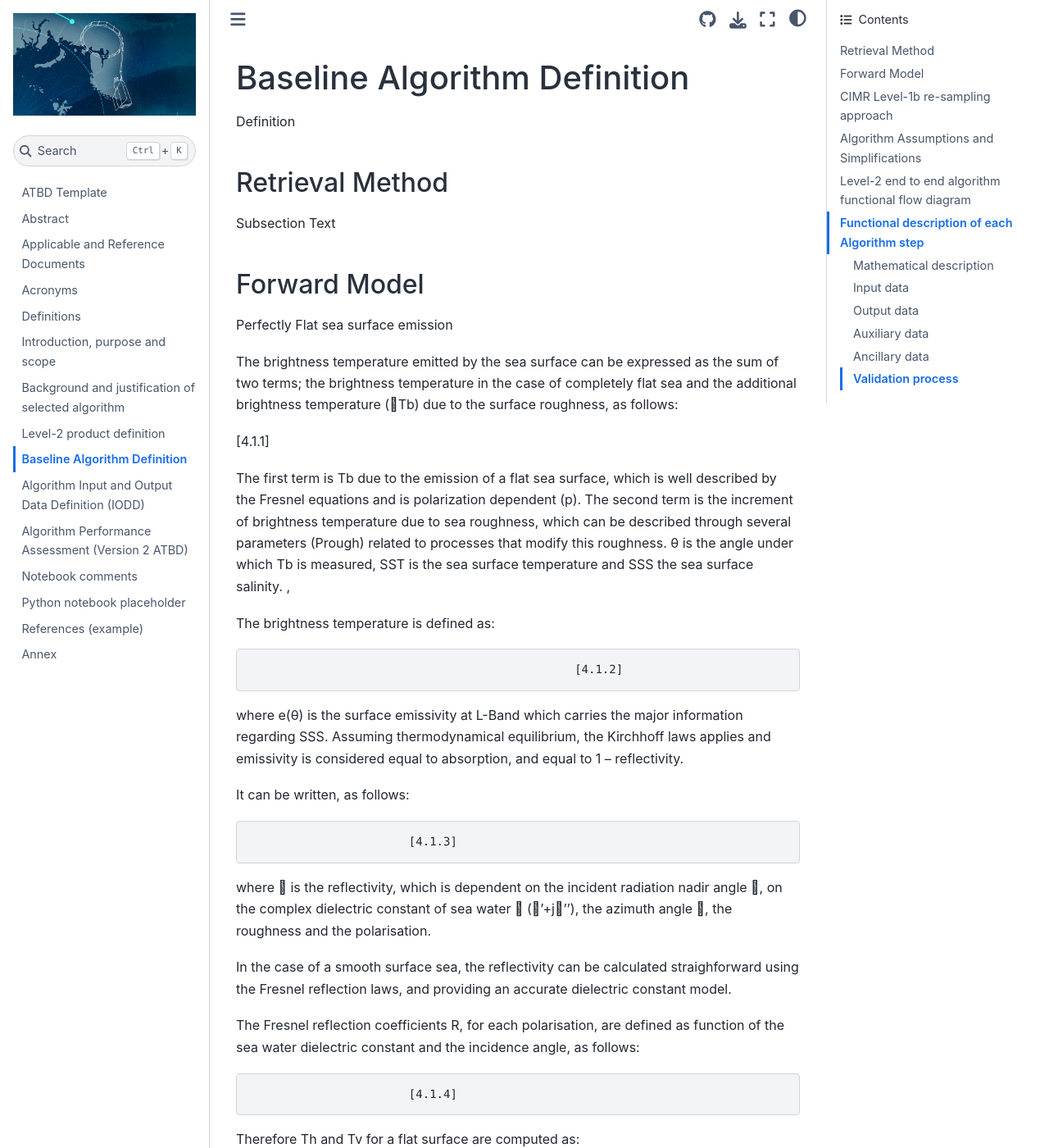
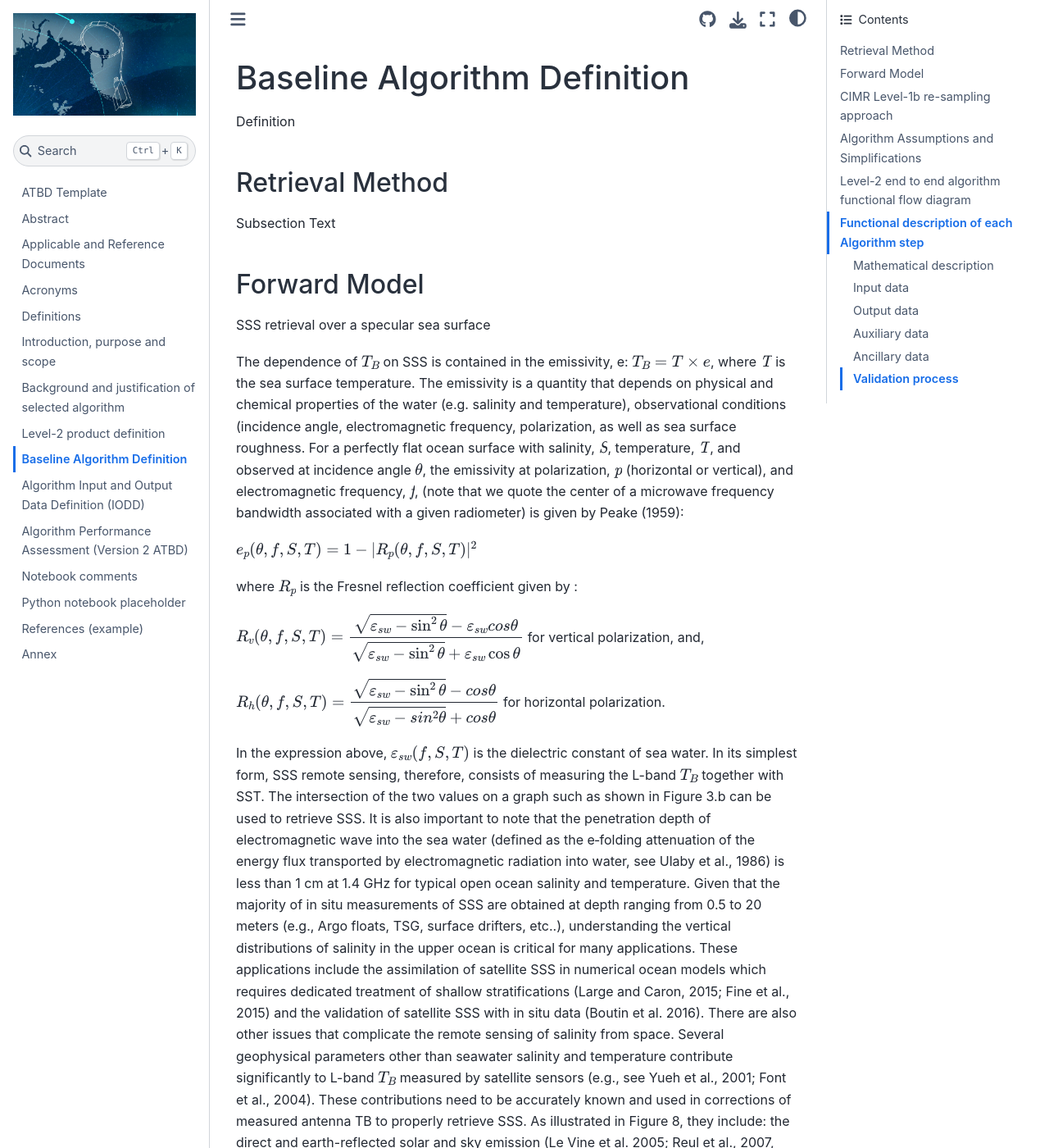
Before and after one commit to CIMR-Algos/L2SSS, a Jupyter Book: the page built from book/baseline_algorithm_definition.md, in a window 1280 px wide and 1400 px high. Shown: the whole window at 82% size. Built offline with Jupyter Book 1.0.4 settings and Sphinx 7.4.7 and the Sphinx Book theme 1.1.4, drawn with Linux system fonts in a browser that asks for light colours; some of the changed text lies outside the part shown.

Commit message:
Update baseline_algorithm_definition.md

```diff
--- a/book/baseline_algorithm_definition.md
+++ b/book/baseline_algorithm_definition.md
@@ -9,99 +9,28 @@ Subsection Text
 
 ### Forward Model
 
-Perfectly Flat sea surface emission
+SSS retrieval over a specular sea surface
 
-The brightness temperature emitted by the sea surface can be expressed as the sum of two terms; the brightness temperature in the case of completely flat sea and the additional brightness temperature (Tb) due to the surface roughness, as follows:
+The dependence of $T_{B}$ on SSS is contained in the emissivity, e: $T_{B} = T \times e$, where $\it{T}$ is the sea surface temperature. The emissivity is a quantity that depends on physical and chemical properties of the water (e.g. salinity and temperature), observational conditions (incidence angle, electromagnetic frequency, polarization, as well as sea surface roughness. For a perfectly flat ocean surface with salinity, $\it{S}$, temperature, $\it{T}$, and observed at incidence angle $\theta$, the emissivity at polarization, $\it{p}$ (horizontal or vertical), and electromagnetic frequency, $\it{f}$, (note that we quote the center of a microwave frequency bandwidth associated with a given radiometer) is given by Peake (1959):
 
-[4.1.1]
+$e_{p} (\theta,f,S,T)=1-|R_{p} (\theta,f,S,T)|^2$
 
-The first term is Tb due to the emission of a flat sea surface, which is well described by the Fresnel equations and is polarization dependent (p). The second term is the increment of brightness temperature due to sea roughness, which can be described through several parameters (Prough) related to processes that modify this roughness. θ is the angle under which Tb is measured, SST is the sea surface temperature and SSS the sea surface salinity. ,
+where $R_p$  is the Fresnel reflection coefficient given by :
 
-The brightness temperature is defined as:
+$R_v (θ,f,S,T)=\displaystyle\frac{\sqrt{ε_{sw}-\sin^2⁡{\theta}}-ε_{sw} cos\theta}{\sqrt{ε_{sw}-\sin^2{\theta}}+ε_{sw} \cos{\theta}}$ for vertical polarization, and,
 
- 				           	       [4.1.2]
+$R_h (θ,f,S,T)=\displaystyle\frac{\sqrt{ε_{sw}-\sin^2⁡\theta}-cos\theta}{\sqrt{ε_{sw}-sin^2⁡θ}+cos\theta}$  for horizontal polarization.
 
+In the expression above, $ε_{sw}(f, S, T)$ is the dielectric constant of sea water.  In its simplest form, SSS remote sensing, therefore, consists of measuring the L-band $T_{B}$ together with SST. The intersection of the two values on a graph such as shown in Figure 3.b can be used to retrieve SSS.  It is also important to note that the penetration depth of electromagnetic wave into the sea water (defined as the e‐folding attenuation of the energy flux transported by electromagnetic radiation into water, see Ulaby et al., 1986) is less than 1 cm at 1.4 GHz for typical open ocean salinity and temperature. Given that the majority of in situ measurements of SSS are obtained at depth ranging from 0.5 to 20 meters (e.g., Argo floats, TSG, surface drifters, etc..), understanding the vertical distributions of salinity in the upper ocean is critical for many applications. These applications include the assimilation of satellite SSS in numerical ocean models which requires dedicated treatment of shallow stratifications (Large and Caron, 2015; Fine et al., 2015) and the  validation of satellite SSS with in situ data (Boutin et al. 2016).
+There are also other issues that complicate the remote sensing of salinity from space. Several geophysical parameters other than seawater salinity and temperature contribute significantly to L-band $T_B$ measured by satellite sensors (e.g., see Yueh et al., 2001; Font et al., 2004). These contributions need to be accurately known and used in corrections of measured antenna TB to properly retrieve SSS. As illustrated in Figure 8,  they include:  the direct and earth-reflected solar and sky emission (Le Vine et al. 2005; Reul et al., 2007, 2008; Tenerelli et al., 2008; Dinnat and Le Vine, 2008), the Faraday rotation in the ionosphere (Yueh et al., 2000; Le Vine and Abraham, 2002; Vergely et al., 2014),  the impact of the atmosphere (Liebe et al., 1992; Skou et al., 2005; Wentz and Meissner, 2016), and the effect of sea surface roughness on L-band emissivity (Meissner et al., 2014, 2018; Yin et al. 2016; Yueh et al., 2010, 2014).   For all L-band radiometers, SSS retrievals algorithms are therefore based on:
 
-where e(θ) is the surface emissivity at L-Band which carries the major information regarding SSS. Assuming thermodynamical equilibrium, the Kirchhoff laws applies and emissivity is considered equal to absorption, and equal to 1 – reflectivity.
+- an empirical sea-water dielectric constant model at 1.4 GHz,
+-  a surface roughness correction model,
+-  a Radiative Transfer Model for Atmospheric corrections,
+-  a scattering model to correct for sea surface scattered Solar and celestial radiation, and,
+-  a model to correct for Faraday rotation and geometric rotation associated with the finite beam width of the antenna.
 
-It can be written, as follows:
-
- 			       [4.1.3]
-
-where  is the reflectivity, which is dependent on the incident radiation nadir angle , on the complex dielectric constant of sea water  (’+j’’), the azimuth angle , the roughness and the polarisation.
-
-In the case of a smooth surface sea, the reflectivity can be calculated straighforward using the Fresnel reflection laws, and providing an accurate dielectric constant model.
-
-The Fresnel reflection coefficients R, for each polarisation, are defined as function of the sea water dielectric constant and the incidence angle, as follows:
-
-  			       [4.1.4]
-
-Therefore Th and Tv for a flat surface are computed as:
-
-
- 			          [4.1.5]
-
-
-The complex dielectric constant of the sea water is dependent on temperature and on the concentration of salt. It can be calculated at any frequency, within the microwave band, from Debye (1929) expression:
-
- 				         [4.1.6]
-in which i is the imaginary number,  is the electrical permittivity at very high frequencies, s is the static dielectric constant,  is the relaxation time,  is the ionic conductivity, and 0 is the permittivity of free space. s,  and  are functions of the temperature and salinity of sea-water, and have been evaluated by Klein and Swift (1977), Ellison et al. (1998) and Blanch and Aguasca (2004).
-
-After some comparisons and analysis (Camps et al., 2004; Wilson et al., 2004), the Klein and Swift dielectric constant model has been agreed to be the model that better expresses this parameter and is the one presented here.
-
-The term Tbrough is described by 3 different models in sections 4.2, 4.3 and 4.4.
-
-4.1.1.2. Mathematical description of algorithm
-
-Some of the parameters in eq. 4.1.4 can be expressed through polynomial functions of salinity (SSS in the case of SMOS) in psu (practical salinity units, UNESCO, 1978) and water temperature in ºC
-
-       	 		[4.1.7]
-
-           		 		[4.1.8]
-
-       		  		[4.1.9]
-
-The values of these parameters are provided in SMOS TGRD document. The present version considers the model provided by Klein and Swift (1977), but this will be modified if a more accurate model is available before SMOS launch
-
-
-The dielectric constant  is computed following equation [4.1.6] and a complex value results.
-
-4.1.1.3. Error budget estimates (sensitivity analysis)
-
-  has an error of 20% but this is negligible at L-band.
-
-Cox quotes that the ionic conductivity of the sea water, , has an error of  0.03% for salinities between 30 and 40 psu, which is also negligible.
-
-The static permittivity, s, has a maximum per cent error of 0.49 with respect the measurements, and an average per cent error of 0.11.
-
-The relaxation time, , has been derived from measurement with an accuracy of 2.12*10-13 and this is the assumed error for that parameter.
-
-Ho’s estimated error for ’ is 0.2%.
-
-Taking  =75 + j42, which is the approximate value of the dielectric constant of the sea water at 1.43 GHz when SSS=20 psu and T=20ºC, it then follows that the error associated with this particular choice is:
-
-  1.15(’+’’)10-3
-
-Using the above mentioned values,  ’  0.15 and ’’  0.13. Hence, the error in the brightness temperature with T=293K is
-
-Tb = e*T  0.09 K
-
-4.1.2. Practical considerations
-4.1.2.1. Calibration and validation
-
-S. Blanch, from the Polytechnic University of Catalonia (UPC), is preparing a new laboratory experiment to compute the parameters that describe the dielectric constant following the Debye expression. Results of this experiment will be used to validate the Klein and Swift model. If any change or tuning of the parameters is necessary this should be applied to the model, and the corresponding coefficients file modified accordingly.
-4.1.2.2. Quality control and diagnostics
-
-We expect that the SMOS Cal/Val activities will provide, after commissioning phase, further information on the quality of the model, and if necessary new values to improve it
-
-4.1.2.3. Exception handling
-There is no particular exception handling in the mathematical algorithm except if the following auxiliary data are not provided by the processor or exceed the ranges: SST, SSS,   incidence angles at SMOS pixel. In that case the computation could not be done.
-
-4.1.3. Assumption and limitations
-
-The measurements on which the Klein & Swift model has been based, were obtained from NaCl solutions and some from real sea water samples. Few measurements were done on the salinity range from 30-40 psu, which are the most common values in the world’s ocean. However the authors confirm that the model should be valid for sea waters that have a salinity range between 3 and 35 psu. However, until a new model is established and validated, the SMOS and Aquarius communities agreed on using Klein and Swift.
-
-
+We review these models and corrections in the following subsections.
 
 
 
```
